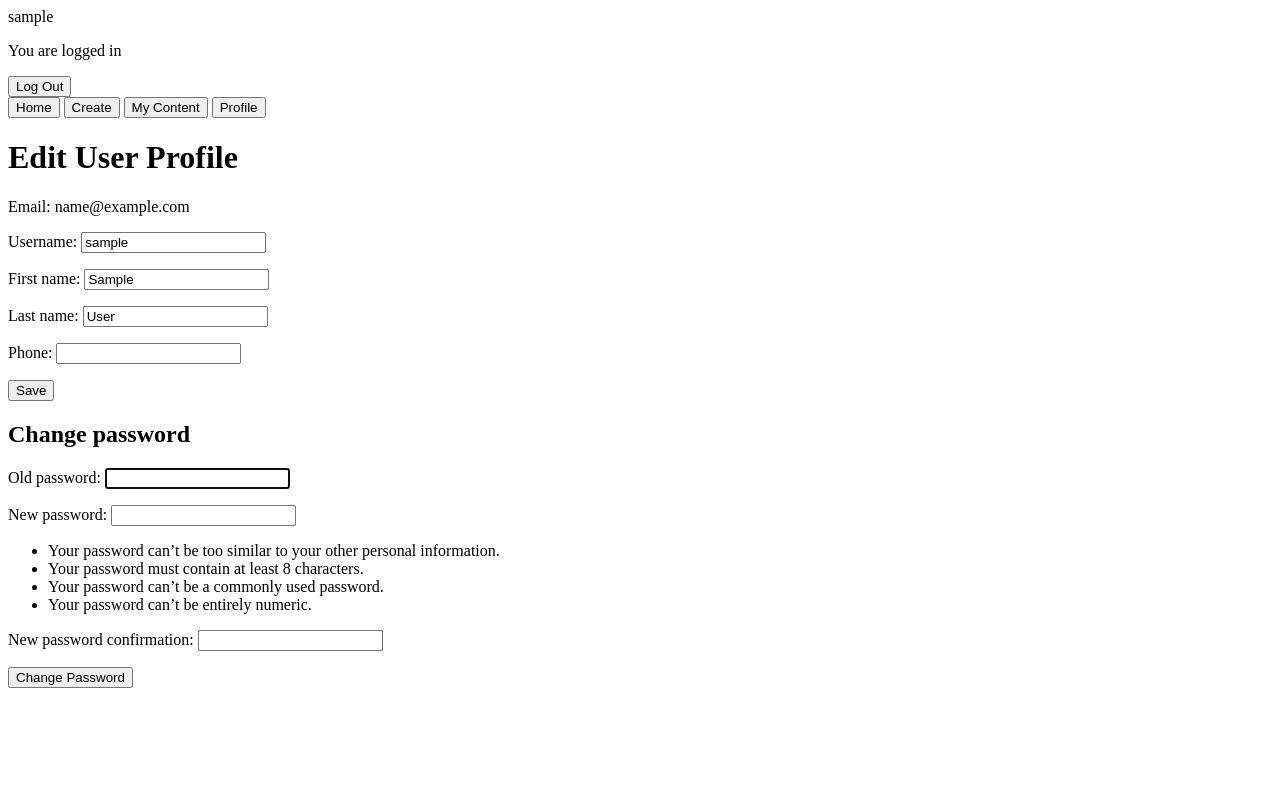
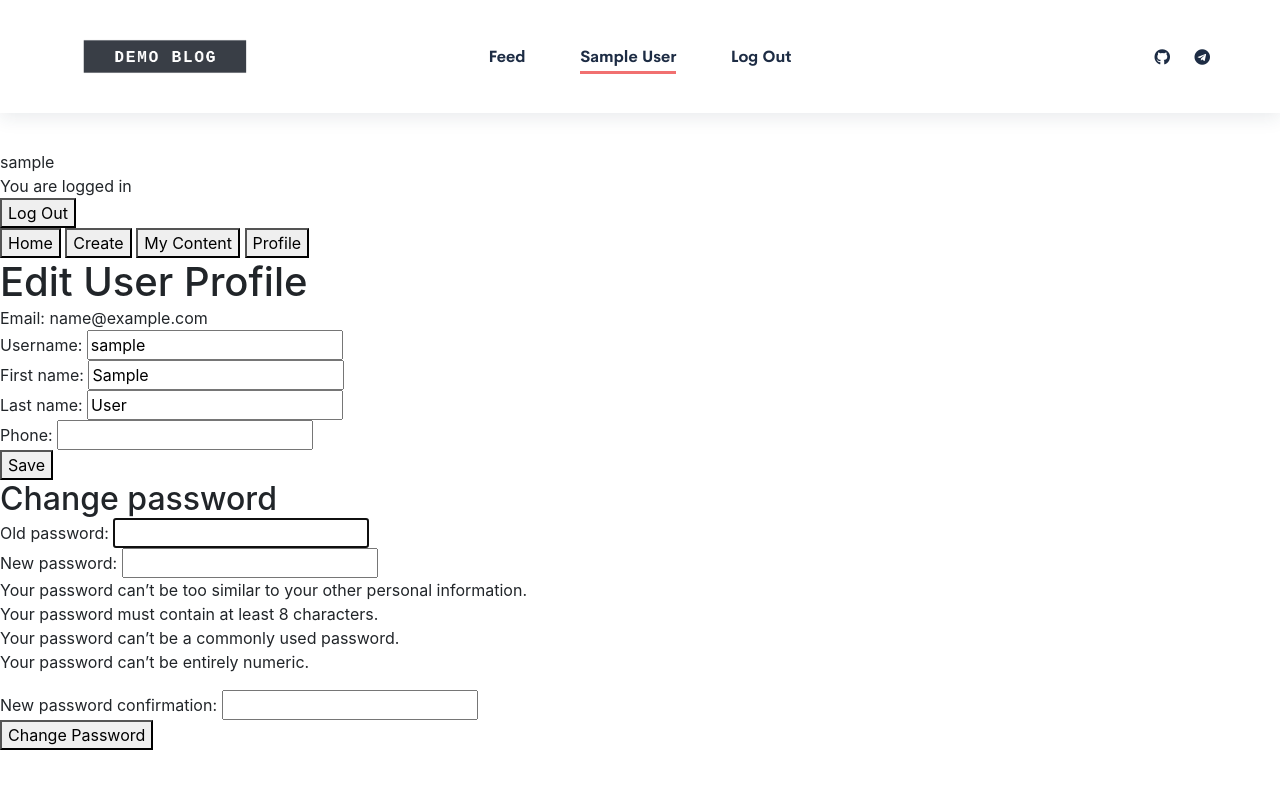
Before and after one commit to gt-pg1/demo_blog_dj, a Django app: page /edit in a window 1280 px wide. Run offline with Django 4.2, Linux system fonts and the light colour scheme; the visitor is signed in with stand-in values (Sample User, id 1); data comes from the database, SQL or seed files in the repository; some libraries are stand-ins or nearby versions; some web fonts are replaced.

Commit message:
Started layout of the site header

```diff
--- a/blogblog/blog/templates/blog/base.html
+++ b/blogblog/blog/templates/blog/base.html
@@ -6,8 +6,21 @@
     <title>{% block title %} {% endblock %}</title>
     {{ form.media }}
     <link rel="canonical" href="{{ canonical_path }}">
+        <link rel="stylesheet" href="{% static 'blog/css/style.css' %}">
+        <link rel="stylesheet" href="{% static 'blog/css/slick.css' %}">
+        <link rel="stylesheet" href="{% static 'blog/css/jquery-ui.css' %}">
+        <link rel="stylesheet" href="{% static 'blog/css/custom_bootstrap.css' %}">
+        <link rel="stylesheet" href="{% static 'blog/css/fontawesome.css' %}">
+        <link rel="stylesheet" href="{% static 'blog/css/elegant.css' %}">
+        <link rel="stylesheet" href="{% static 'blog/css/plyr.css' %}">
+        <link rel="stylesheet" href="{% static 'blog/css/aos.css' %}">
+        <link rel="stylesheet" href="{% static 'blog/css/animate.css' %}">
+        <link rel="stylesheet" href="{% static 'blog/css/themify-icons.css' %}">
+        <link rel="shortcut icon" href="{% static 'blog/img/shortcut_logo.png' %}">
     </head>
     <body>
+        <div id="main">
+            {% include 'blog/includes/header.html' %}
             {{ user }}
             {% if user_authenticated %}
             <p>You are logged in</p>
@@ -28,5 +41,17 @@
         {% block content %}
         {% endblock %}
 
+        <script src="{% static 'blog/js/jquery-3.4.0.min.js' %}"></script>
+        <script src="{% static 'blog/js/jquery-ui.min.js' %}"></script>
+        <script src="{% static 'blog/js/slick.min.js' %}"></script>
+        <script src="{% static 'blog/js/plyr.min.js' %}"></script>
+        <script src="{% static 'blog/js/aos.js' %}"></script>
+        <script src="{% static 'blog/js/jquery.scrollUp.min.js' %}"></script>
+        <script src="{% static 'blog/js/masonry.pkgd.min.js' %}"></script>
+        <script src="{% static 'blog/js/imagesloaded.pkgd.min.js' %}"></script>
+        <script src="{% static 'blog/js/numscroller-1.0.js' %}"></script>
+        <script src="{% static 'blog/js/jquery.countdown.min.js' %}"></script>
+        <script src="{% static 'blog/js/main.js' %}"></script>
+        </div>
     </body>
 </html>
--- /dev/null
+++ b/blogblog/blog/templates/blog/includes/header.html
@@ -0,0 +1,64 @@
+{% load static %}
+
+{% url 'feed' as feed_url %}
+{% url 'user_edit' as user_edit_url %}
+{% url 'create_content' as create_content_url %}
+{% url 'my_content' username=request.user.username as my_content_url %}
+{% url 'logout' as logout_url %}
+{% url 'login' as login_url %}
+
+{% with is_authenticated=user.is_authenticated %}
+<header>
+  <div class="header-wrapper">
+    <div class="container">
+      <div class="header-menu">
+        <div class="row no-gutters align-items-center justify-content-center">
+          <div class="col-4 col-md-2">
+            <a class="logo" href="{{ feed_url }}"><img src="{% static 'blog/img/logo_transparent.png' %}" alt="logo"></a>
+          </div>
+          <div class="col-8 col-md-8">
+            <div class="mobile-menu">
+              <a href="#" id="showMenu"><i class="fas fa-bars"></i></a>
+            </div>
+            <nav class="navigation">
+              <ul>
+                <li class="nav-item">
+                  <a class="pisen-nav-link {% if feed_url in request.path %}active{% endif %}" href="{{ feed_url }}">Feed</a>
+                </li>
+                {% if is_authenticated %}
+                <li class="nav-item">
+                  <a class="pisen-nav-link {% if user_edit_url in request.path or create_content_url in request.path or request.user.username in request.path %}active{% endif %}" href="{{ user_edit_url }}">{{ user.author }}</a>
+                  <i class="submenu-opener fas fa-plus"></i>
+                  <ul class="sub-menu">
+                    <li class="sub-menu_item"><a class="sub-menu-link" href="{{ create_content_url }}">Create</a></li>
+                    <li class="sub-menu_item"><a class="sub-menu-link" href="{{ my_content_url }}">My Content</a></li>
+                  </ul>
+                </li>
+                <li class="nav-item">
+                  <form action="{{ logout_url }}" method="post">
+                    {% csrf_token %}
+                    <button class="pisen-nav-link" type="submit">Log Out</button>
+                  </form>
+                </li>
+                {% else %}
+                <li class="nav-item">
+                  <a class="pisen-nav-link" href="{{ login_url }}">Sign In</a>
+                </li>
+                {% endif %}
+              </ul>
+            </nav>
+          </div>
+          <div class="col-0 col-xl-2">
+            <div class="menu-function">
+              <div class="social-contact">
+                <a href="https://github.com/gt-pg1"><i class="fab fa-github"></i></a>
+                <a href="https://t.me/gt_pg1"><i class="fab fa-telegram"></i></a>
+              </div>
+            </div>
+          </div>
+        </div>
+      </div>
+    </div>
+  </div>
+</header>
+{% endwith %}
```
Lines whose indentation alone changed are shown as unchanged.
